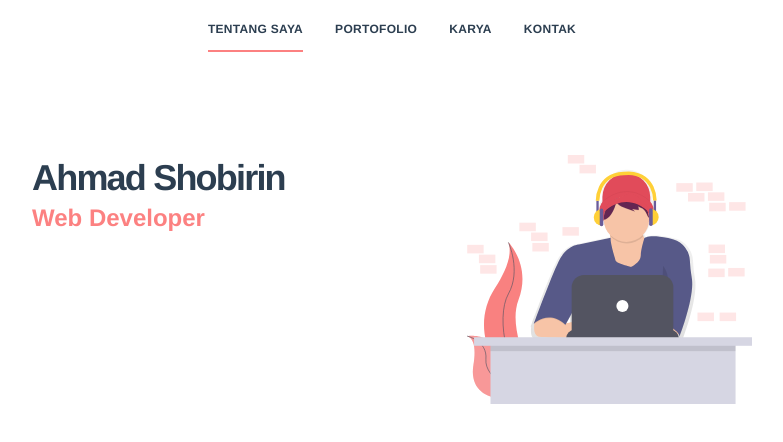
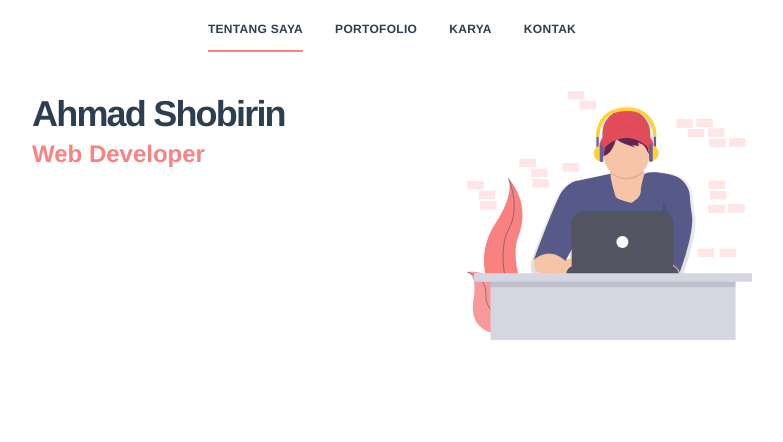
Before and after one commit to ahmadshobirin/new-myportofolio, a Vue app: page / in a window 1280 px wide. Shown: the top 442 px of the page, without its empty margins (248-1031 px from the left). Built offline with nearby package versions, Linux system fonts and the light colour scheme.

Commit message:
set fit home

```diff
--- a/src/views/Home.vue
+++ b/src/views/Home.vue
@@ -1,6 +1,6 @@
 <template>
-  <div class="flex h-screen px-10 py-10">
-    <div class="hero container-inner mx-auto flex flex-col sm:flex-row justify-between py-16 px-10 lg:w-4/6">
+  <div class="flex px-10 mt-10">
+    <div class="hero container-inner mx-auto flex flex-col sm:flex-row justify-between px-10 lg:w-4/6">
       <div class="text-4xl font-bold sm:w-3/5 text-center sm:text-left">
         <div class="leading-tight tracking-tighter">Ahmad Shobirin</div>
         <div class="text-red-400 text-2xl">Web Developer</div>
```
